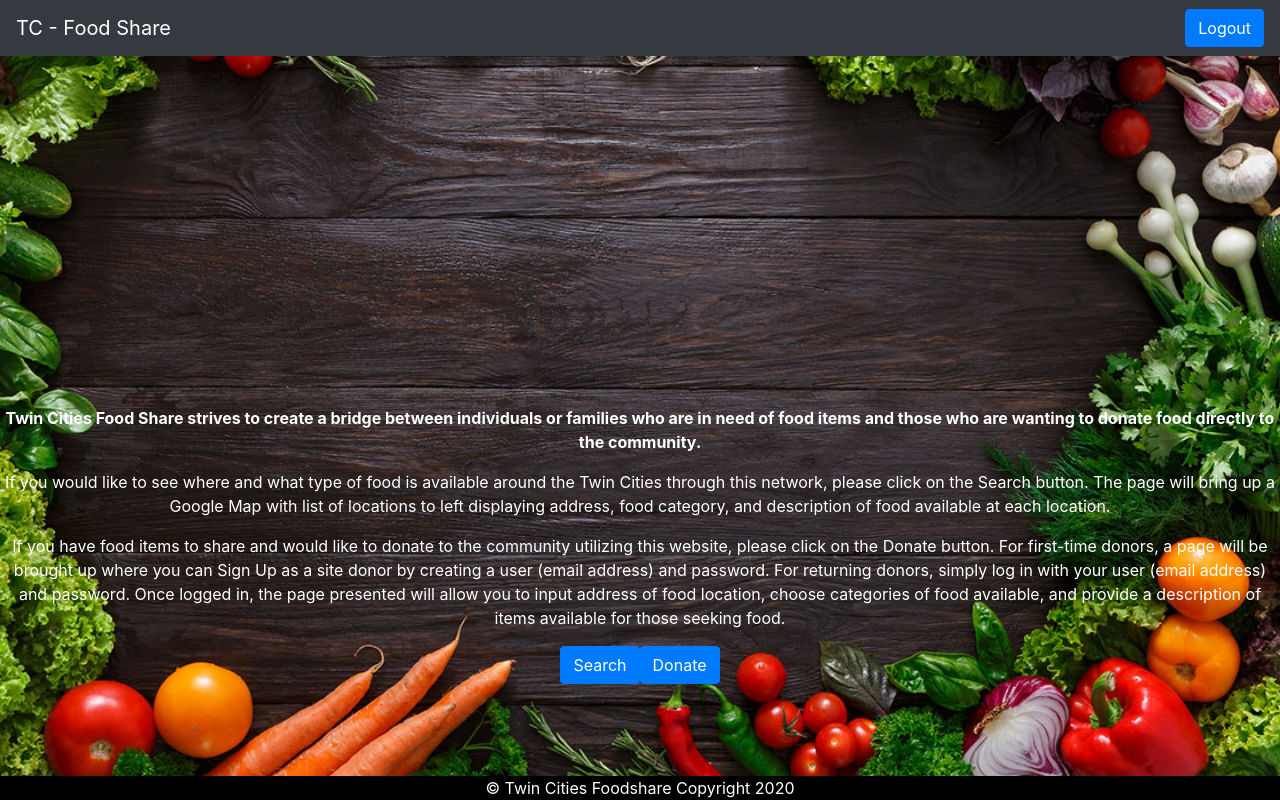
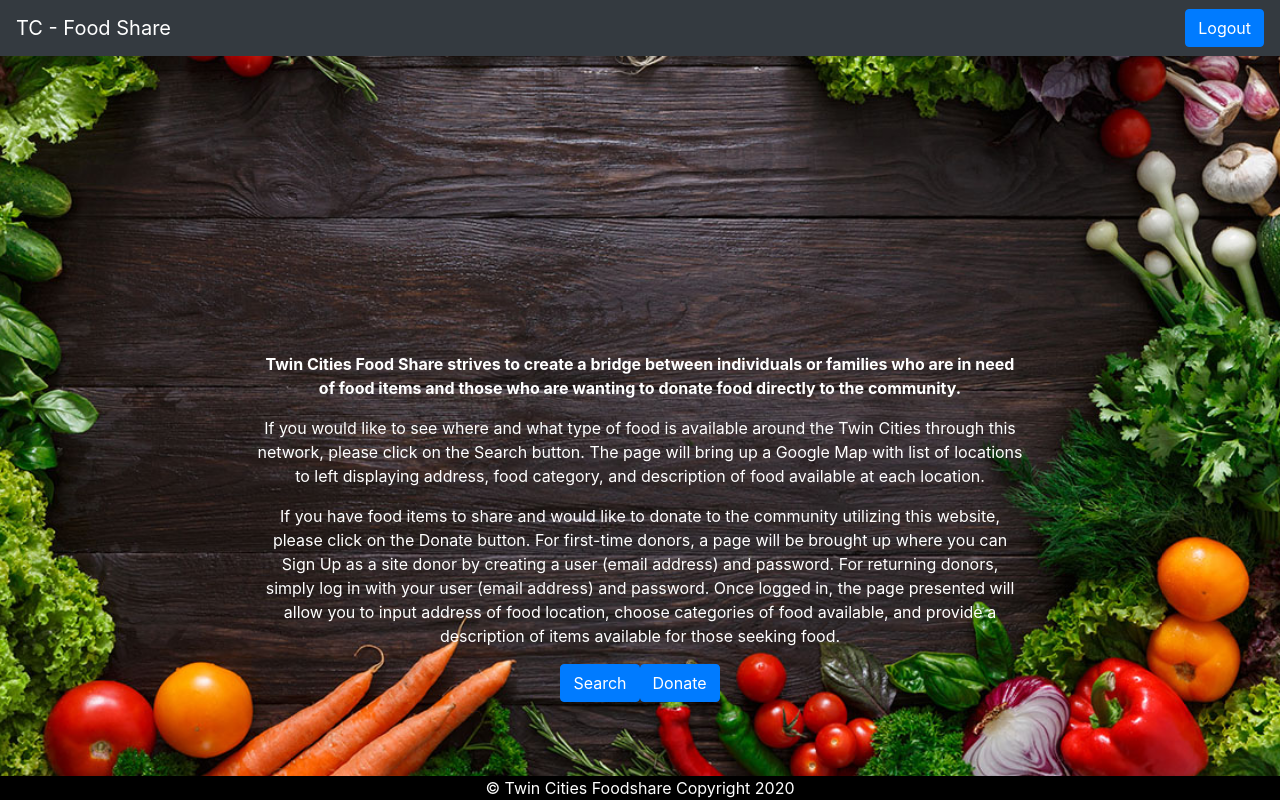
Before and after one commit to shookster/tc-foodshare, a React (Create React App) app in the folder client/src/: page / in a window 1280 px wide. Built offline with nearby package versions, Linux system fonts and the light colour scheme; the HTML template or start-up script is replaced by a standard one; what react-geocode would draw is missing.

Commit message:
centered text

```diff
--- a/client/src/Views/home.css
+++ b/client/src/Views/home.css
@@ -42,7 +42,8 @@
 
 .about-text-box {
   height: auto;
-  width: 100%;
+  width: 60%;
+  margin: 0 auto;
   justify-content: center;
   justify-items: center;
   align-content: center;
--- a/client/src/Views/home.js
+++ b/client/src/Views/home.js
@@ -9,7 +9,7 @@ function Home() {
   return (
     <body className="containerPage">
       <Navbar />
-      <div className="about">
+      <div className="about-text-box">
         <div>
           <p className="bold">Twin Cities Food Share strives to create a bridge between individuals or families who are in need of food items and those who are wanting to donate food directly to the community.</p>
           <p>
```
Also changed, not shown: 1 other file (tests, documents, lock files or other folders).
